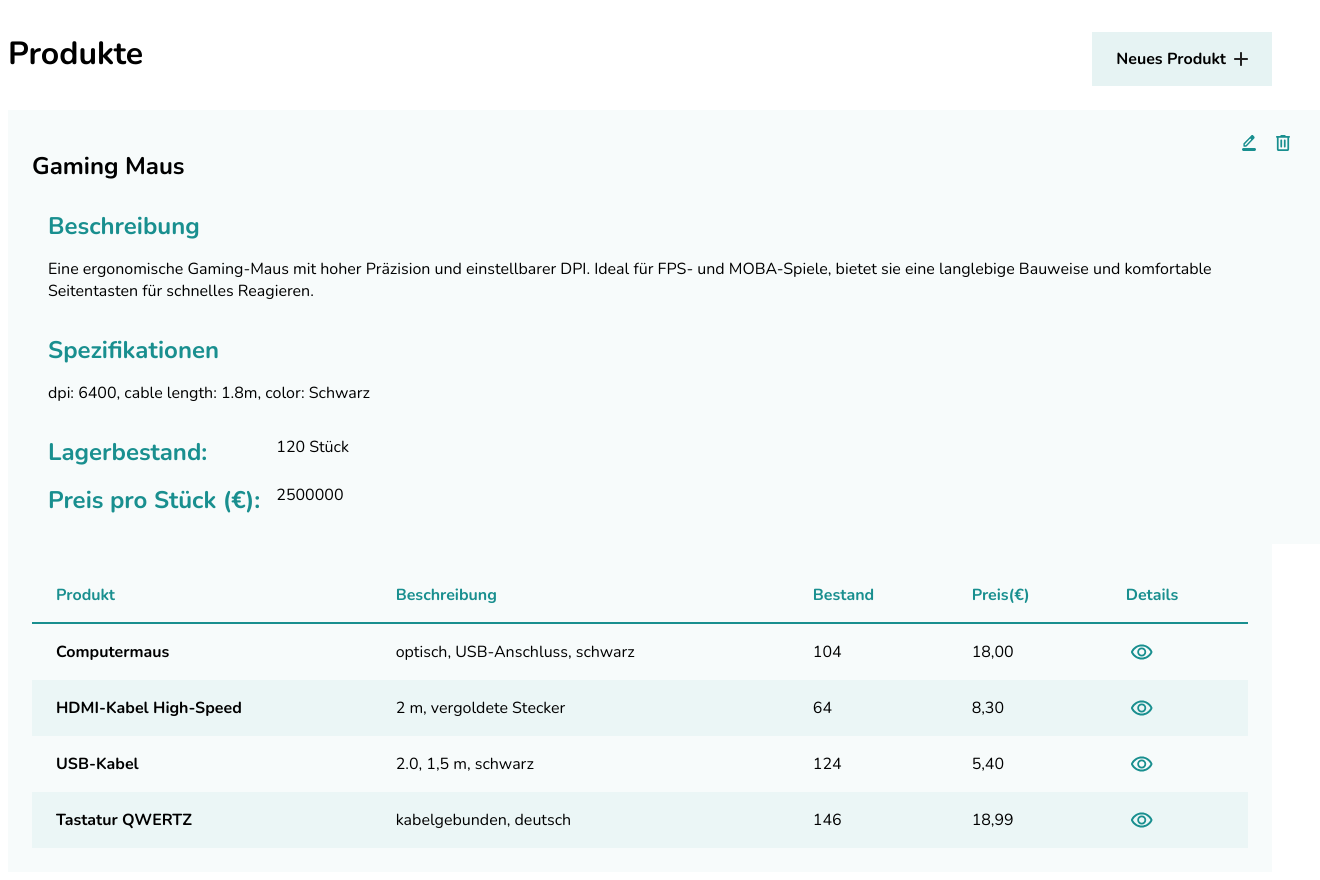
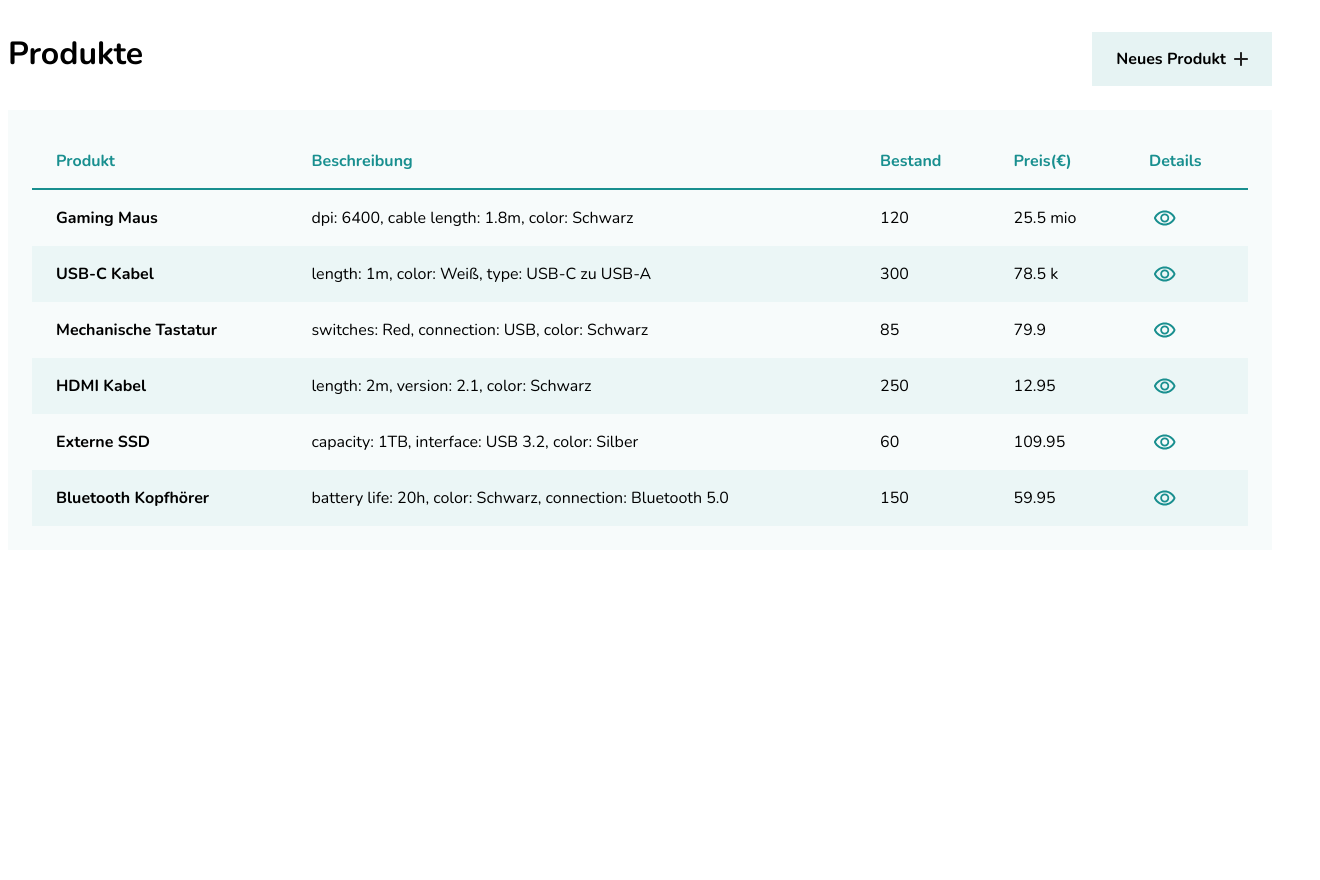
Before and after one commit to SvenApelDev/product-list, an Angular app: page / in a window 1280 px wide. Shown: the whole page, 1320 px wide, since content can reach past the window. After the commit the page ends 800 px from the top, so only its background shows below. Built offline with nearby package versions, Linux system fonts and the light colour scheme.

Commit message:
Product List: improve price display with @switch

```diff
--- a/src/app/app.html
+++ b/src/app/app.html
@@ -1,6 +1,6 @@
 <app-header></app-header>
 
-<app-product-detail></app-product-detail>
+<!-- <app-product-detail></app-product-detail> -->
 <app-product-list></app-product-list>
 
 
--- a/src/app/shared/components/product-list/product-list.html
+++ b/src/app/shared/components/product-list/product-list.html
@@ -10,34 +10,29 @@
       </tr>
     </thead>
     <tbody>
-      <tr role="link">
-        <td>Computermaus</td>
-        <td>optisch, USB-Anschluss, schwarz</td>
-        <td><span class="badge ok">104</span></td>
-        <td class="price">18,00</td>
-        <td><a class="btn--view" aria-label="Details anzeigen"></a></td>
-      </tr>
-      <tr role="link">
-        <td>HDMI-Kabel High-Speed</td>
-        <td>2 m, vergoldete Stecker</td>
-        <td><span class="badge low">64</span></td>
-        <td class="price">8,30</td>
-        <td><a class="btn--view" aria-label="Details anzeigen"></a></td>
-      </tr>
-      <tr role="link">
-        <td>USB-Kabel</td>
-        <td>2.0, 1,5 m, schwarz</td>
-        <td><span class="badge ok">124</span></td>
-        <td class="price">5,40</td>
-        <td><a class="btn--view" aria-label="Details anzeigen"></a></td>
-      </tr>
-      <tr routerLink="/edit">
-        <td>Tastatur QWERTZ</td>
-        <td>kabelgebunden, deutsch</td>
-        <td><span class="badge ok">146</span></td>
-        <td class="price">18,99</td>
-        <td><a class="btn--view" aria-label="Details anzeigen"></a></td>
-      </tr>
+      @for (item of list; track item.name; let index = $index) {
+        <tr role="link">
+          <td>{{ item.name }}</td>
+          <td>{{ item.specs }}</td>
+          <td>
+            <span class="badge ok">{{ item.stock }}</span>
+          </td>
+          <td class="price">
+            @switch (true) {
+              @case (item.price > 1000000) {
+                {{ item.price/1000000 }} mio
+              }
+              @case (item.price > 1000) {
+                {{ item.price/1000 }} k
+              }
+              @default {
+                {{ item.price }}
+              }
+            }
+          </td>
+          <td><a class="btn--view" aria-label="Details anzeigen"></a></td>
+        </tr>
+      }
     </tbody>
   </table>
 </section>
--- a/src/app/shared/components/product-list/product-list.ts
+++ b/src/app/shared/components/product-list/product-list.ts
@@ -15,7 +15,7 @@ DPI. Ideal für FPS- und MOBA-Spiele, bietet sie eine langlebige Bauweise und ko
 Seitentasten für schnelles Reagieren.`,
  "specs": "dpi: 6400, cable length: 1.8m, color: Schwarz",
  "stock": 120,
- "price": 2500000
+ "price": 25500000
  },
  {
  "name": "USB-C Kabel",
@@ -24,7 +24,7 @@ schnelles Laden und Datenübertragung. Perfekt für den täglichen Einsatz zu Ha
 oder unterwegs.`,
  "specs": "length: 1m, color: Weiß, type: USB-C zu USB-A",
  "stock": 300,
- "price": 4800
+ "price": 78500
  },
  {
  "name": "Mechanische Tastatur",
@@ -42,7 +42,7 @@ und 8K Qualität liefert. Geeignet für Fernseher, Monitore, Konsolen und Projek
 Unterstützt HDR und hohe Bildwiederholraten.`,
  "specs": "length: 2m, version: 2.1, color: Schwarz",
  "stock": 250,
- "price": 12.99
+ "price": 12.95
  },
  {
  "name": "Externe SSD",
@@ -51,7 +51,7 @@ Datenübertragung. Perfekt für große Dateien, Gaming-Bibliotheken oder als Bac
 Stoßfestes Gehäuse für den mobilen Einsatz.`,
  "specs": "capacity: 1TB, interface: USB 3.2, color: Silber",
  "stock": 60,
- "price": 109.99
+ "price": 109.95
  },
  {
  "name": "Bluetooth Kopfhörer",
```
